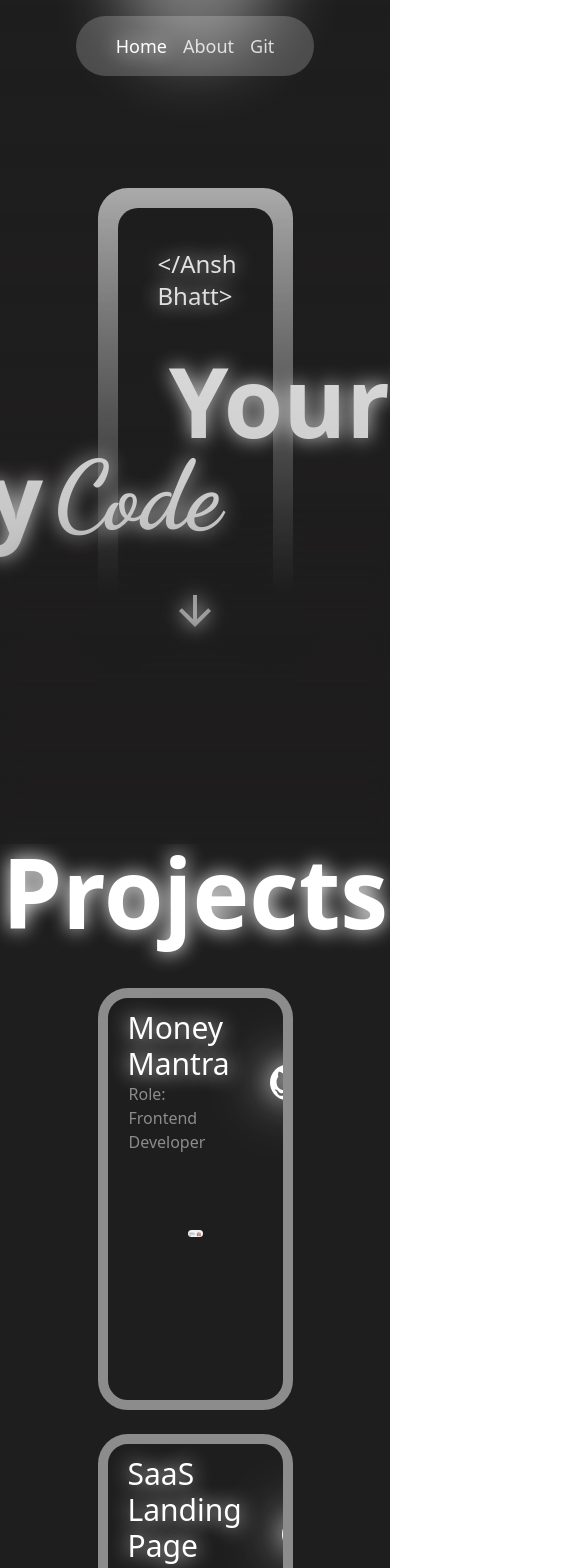
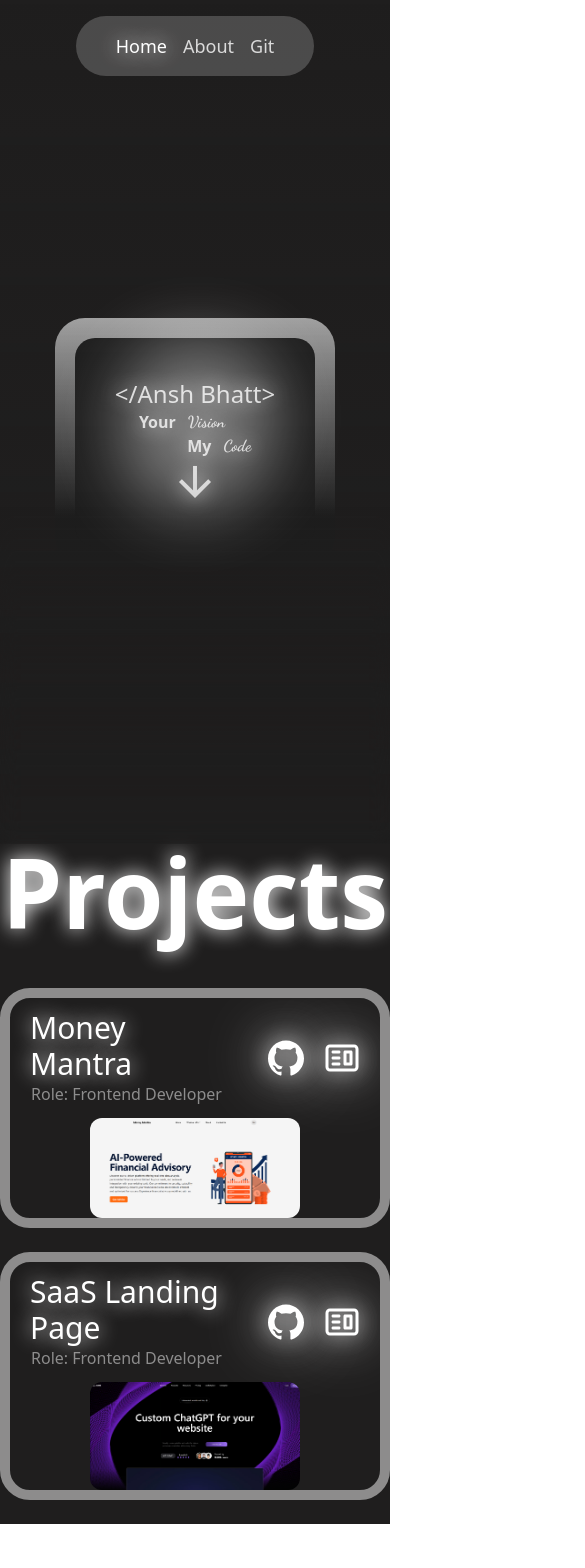
Before and after one commit to BhattAnsh/Portfolio-2024, a React (Vite) app: page / in a window 390 px wide. Shown: the top 1568 px of the page, 585 px wide, since content can reach past the window. After the commit the page ends 1524 px from the top, so only its background shows below. Built offline with nearby package versions, Linux system fonts and the light colour scheme.

Commit message:
made responsive for tab view

```diff
--- a/src/App.tsx
+++ b/src/App.tsx
@@ -1,5 +1,4 @@
 import './App.css'
-
 import Hero from './components/sections/Hero'
 import Blur from './components/overlay/Blur'
 import Color from './components/overlay/Color'
@@ -13,7 +12,7 @@ function App() {
         <Blur />
         <Color />
         <Navbar />
-        <svg width="full" height="full"  viewBox="0 0 1198 1230.5" fill="none" xmlns="http://www.w3.org/2000/svg" className="fixed z-50 top-[-450px] left-0 right-0 bottom-0 w-[100vw] h-[100vh] pointer-events-none">
+        <svg width="full" height="full"  viewBox="0 0 1198 1230.5" fill="none" xmlns="http://www.w3.org/2000/svg" className="fixed z-50 md:top-[-48vh] lg:top-[-450px] left-0 right-0 bottom-0 w-[100vw] h-[100vh] pointer-events-none">
           <g filter="url(#filter0_df_856_132)">
             <path d="M796 579.696C796 718.428 730.722 828.5 588.237 828.5C445.753 828.5 402 755.732 402 617C402 478.268 445.753 402 588.237 402C730.722 402 796 440.964 796 579.696Z"
                 fill="white" fill-opacity="0.4" shape-rendering="auto"/>
--- a/src/Projects.json
+++ b/src/Projects.json
@@ -11,6 +11,6 @@
       "role": "Role: Frontend Developer",
       "link": "https://example.com/project-two",
       "image": "./SaaSLanding.png",
-      "theme":"#fffff"
+      "theme":"#3803A6"
     }
   ]
--- a/src/components/sections/Hero.tsx
+++ b/src/components/sections/Hero.tsx
@@ -11,10 +11,10 @@ function Hero() {
           </div>
           <div className='flex flex-col items-center justify-center w-full'>
             <div className='flex justify-start w-[70%]'>
-              <GlowingText className='text-8xl font-bold flex gap-3'>Your<p className='handwritting'>Vision</p></GlowingText>
+              <GlowingText className='lg:text-8xl md:text-7xl font-bold flex gap-3'>Your<p className='handwritting'>Vision</p></GlowingText>
             </div>
             <div className='flex justify-end w-[70%]'>
-              <GlowingText className='text-8xl font-bold flex gap-3'>My<p className='handwritting'>Code</p></GlowingText>
+              <GlowingText className='lg:text-8xl md:text-7xl font-bold flex gap-3'>My<p className='handwritting'>Code</p></GlowingText>
             </div>
           </div>
           <div className='flex justify-center w-full'>
--- a/src/components/sections/Projects.tsx
+++ b/src/components/sections/Projects.tsx
@@ -11,7 +11,7 @@ function Projects() {
             className="k"
             title={project.title}
             image={project.image}
-            role={project.role} // Changed this to use project.role instead of project.title
+            role={project.role}
             theme={project.theme}
           />
         ))}
--- a/src/components/ui/HeroFrame.tsx
+++ b/src/components/ui/HeroFrame.tsx
@@ -4,7 +4,7 @@ import { PropsWithChildren } from 'react'
 function HeroFrame(props:PropsWithChildren) {
   return (
     <>
-        <div className='mt-[10%] flex flex-row items-center justify-center w-[50vw] h-[60vh] p-5 rounded-[30px] bg-gradient-to-b from-[#B8B8B8] from-1% to-[#1E1E1E] to-80%'>
+        <div className='mt-[10%] flex flex-row items-center justify-center lg:w-[50vw] md:w-[85vw] md:h-[50vh] lg:h-[60vh] p-5 rounded-[30px] bg-gradient-to-b from-[#B8B8B8] from-1% to-[#1E1E1E] to-80%'>
             <div className='bg-[#1E1E1E] w-full h-full flex items-center justify-center rounded-[20px]'>
                 {props.children}
             </div>
--- a/src/components/ui/ProjectFrame.tsx
+++ b/src/components/ui/ProjectFrame.tsx
@@ -2,6 +2,7 @@ import GlowingText from './GlowingText';
 import { SiGithub } from 'react-icons/si';
 import { CgWebsite } from 'react-icons/cg';
 import './projectFrame.css';
+import { useState } from 'react';
 
 type Props = {
     className: string,
@@ -12,10 +13,17 @@ type Props = {
 };
 
 function ProjectFrame({ className, theme, title, role, image }: Props) {
+    const [isHovering, setIsHovering] = useState(false)
+    const handleMouseEnter = () =>{
+        setIsHovering(true);
+    }
+    const handleMouseLeave = () =>{
+        setIsHovering(false);
+    }
   return (
     <>
-            <div className={`p-0 flex flex-col border border-[10px] rounded-[30px] w-[50vw] h-[50vh] border-[#ffffff7d] overflow-hidden ${className}`}>
-                <div className={`transition-all ease-in-out duration-300 hover:bg-gradient-to-b from-[${theme}] to-[#1E1E1E] parent`}>
+            <div className={`p-0 flex flex-col border border-[10px] rounded-[30px] lg:w-[50vw] md:w-[90vw] md:h-[40vh] lg:h-[50vh] border-[#ffffff7d] overflow-hidden ${className}`}>
+                <div onMouseEnter={handleMouseEnter} onMouseLeave = {handleMouseLeave} className={`${isHovering?`transition-all ease-in-out duration-300 hover:bg-gradient-to-b from-[${theme}] to-[#1E1E1E] parent`:`transition-all ease-in-out duration-300 parent`}`}>
                     <div className='project-header flex flex-row justify-between items-center'>
                         <div className='p-3 px-5'>
                             <div>
@@ -30,7 +38,7 @@ function ProjectFrame({ className, theme, title, role, image }: Props) {
                             <CgWebsite className='text-white glow text-4xl'/>
                         </div>
                     </div>
-                    <div className='child project-image flex overflow-hidden items-center justify-center relative top-16 px-20 transition-all ease-in-out duration-300'>
+                    <div className='child project-image flex overflow-hidden items-center justify-center relative md:top-[6rem] lg:top-16 px-20 transition-all ease-in-out duration-300'>
                         <img src={image} className='overflow-hidden w-full h-full rounded-xl' alt={title} />
                     </div>
                 </div>
--- a/src/components/ui/projectFrame.css
+++ b/src/components/ui/projectFrame.css
@@ -1,3 +1,8 @@
 .parent:hover .child{
     top: 16px;
 }
+@media (min-width:786px) {
+    .parent:hover .child{
+        top: 32px;
+    }
+}
--- a/tailwind.config.ts
+++ b/tailwind.config.ts
@@ -30,6 +30,11 @@ export default {
         },
       },
     },
+
   },
+  safelist:[
+    'from-[#C93301]',
+    'from-[#3803A6]',
+  ],
   plugins: [],
 }
```
